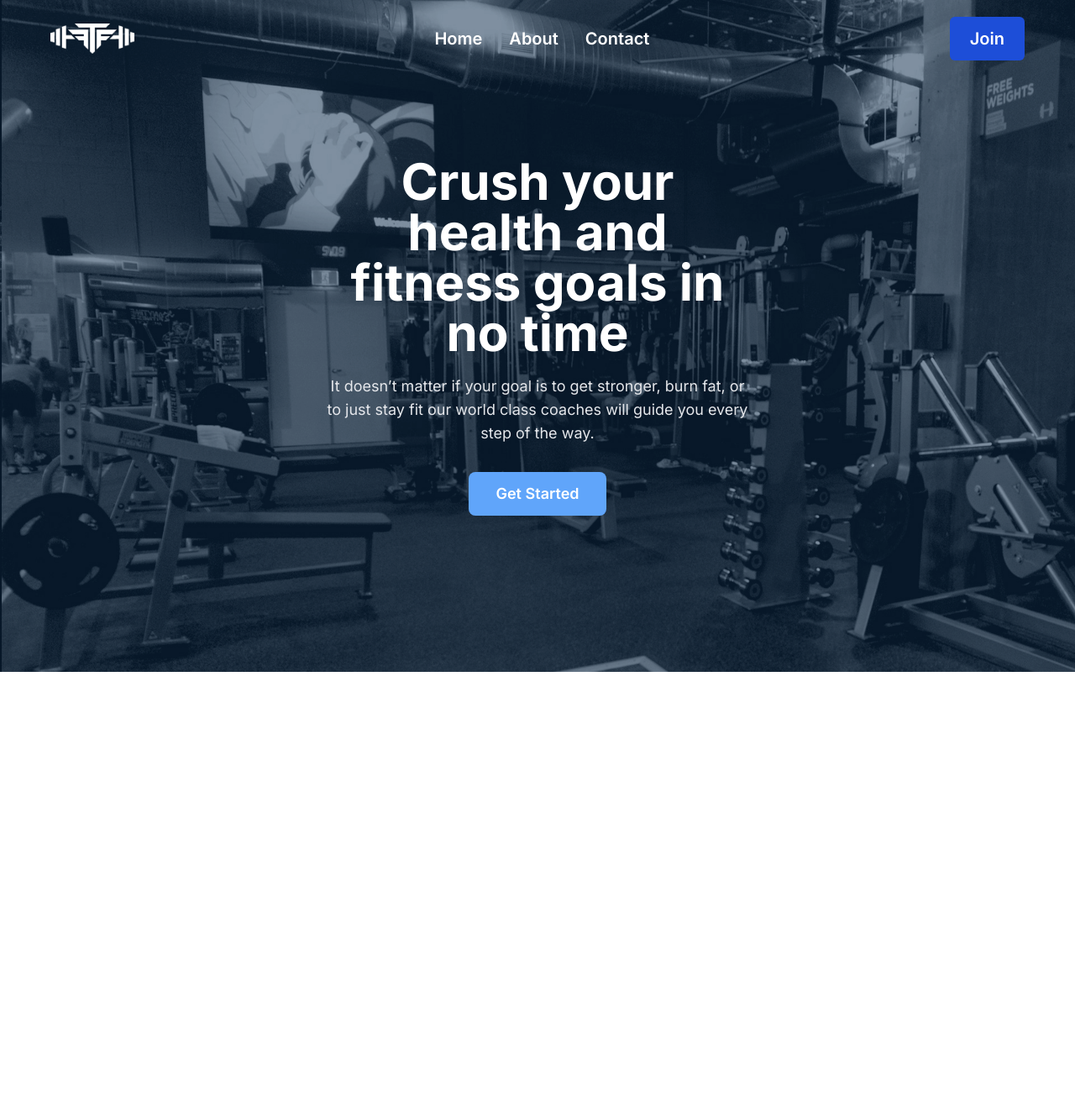
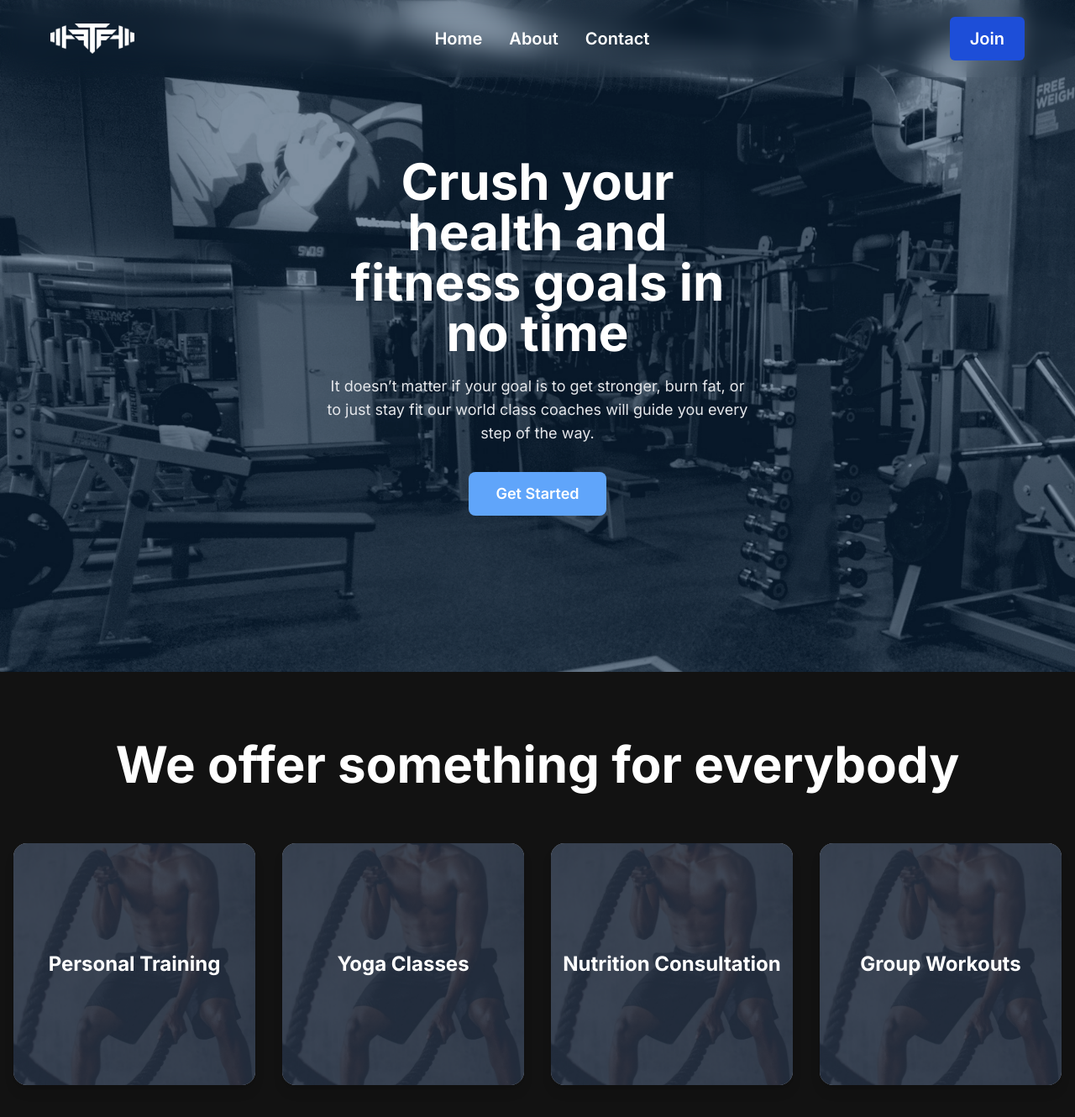
Before and after one commit to GerencserOliver/gym-website, a Next.js app: page / in a window 1280 px wide. Shown: the top 1330 px of the page at 84% size. Before the commit the page ends 800 px from the top, so only its background shows below. Built offline with nearby package versions, Linux system fonts and the light colour scheme.

Commit message:
Services

```diff
--- a/app/page.js
+++ b/app/page.js
@@ -1,5 +1,6 @@
 import Hero from "@/components/Hero";
 import Navbar from "@/components/Navbar";
+import Services from "@/components/Services";
 import Image from "next/image";
 
 export default function Home() {
@@ -7,6 +8,7 @@
     <main className="overflow-hidden font-poppins">
       <Navbar />
       <Hero />
+      <Services />
     </main>
   );
 }
--- a/components/Hero.jsx
+++ b/components/Hero.jsx
@@ -5,13 +5,16 @@
 const Hero = () => {
     return (
         <div>
-            <section className="h-screen relative">
+            <section className="relative">
+                <div className='h-screen relative'>
                     <Image
                         src={HeroImg}
                         alt="Background Image"
                         layout="fill"
+                        objectFit="cover"
                         quality={100}
                     />
+                </div>
                 <div className="absolute inset-0 flex justify-center items-center">
                     <div className="text-center mx-auto max-w-lg px-1 text-white">
                         <h1 className="text-4xl md:text-5xl lg:text-6xl font-bold">Crush your health and fitness goals in no time</h1>
--- a/components/MenuOverlay.jsx
+++ b/components/MenuOverlay.jsx
@@ -3,7 +3,7 @@
 
 const MenuOverlay = ({ links }) => {
   return (
-    <ul className="flex flex-col py-4 items-center ">
+    <ul className="flex flex-col py-4 items-center  tex-white">
         {links.map((link, index) => (
             <li key={index}>
             <NavLink href={link.href} title={link.title} />
--- a/components/NavLink.jsx
+++ b/components/NavLink.jsx
@@ -3,7 +3,7 @@
 const NavLink = ({ href, title }) => {
   return (
     <Link
-      href={href} className="block py-5 pl-3 pr-4 text-xl rounded md:p-0 hover:text-blue-400 transition-all font-semibold">{title}</Link>
+      href={href} className="block py-5 pl-3 pr-4 text-xl rounded md:p-0 hover:text-blue-400 transition-all font-semibold text-white">{title}</Link>
   );
 };
 
--- a/components/Navbar.jsx
+++ b/components/Navbar.jsx
@@ -15,12 +15,12 @@
 const Navbar = () => {
     const [isOpen, setIsOpen] = useState(false);
     return (
-        <nav className='fixed top-0 z-50 w-full px-10'>
+        <nav className='fixed top-0 z-50 w-full px-10 bg-blur backdrop-filter backdrop-blur-md'>
             <div className='flex flex-wrap items-center justify-between mx-auto p-5'>
                 <Link href={"/"} className='text-xl text-white font-bold'>
                     <Image src="/logo.png" alt="logo" width={100} height={50} />
                 </Link>
-                <div className='mobile-menu block md:hidden cursor-pointer'>
+                <div className='mobile-menu block md:hidden cursor-pointer text-white'>
                     {!isOpen ? (
                         <Bars3Icon className='h-8 w-8' onClick={() => setIsOpen(true)} />
                     ) : (
--- /dev/null
+++ b/components/Services.jsx
@@ -0,0 +1,34 @@
+import React from 'react';
+
+const ServiceCard = ({ imageUrl, title }) => {
+    return (
+        <div className='relative bg-gray-400 rounded-2xl shadow-lg cursor-pointer h-72 w-72'>
+            <img src={imageUrl} alt={title} className='rounded-2xl object-cover h-full w-full' />
+            <div className='absolute inset-0 flex justify-center items-center'>
+                <div>
+                    <h3 className='text-2xl font-bold text-white'>{title}</h3>
+                </div>
+            </div>
+        </div>
+    );
+}
+
+const Services = () => {
+    return (
+        <div>
+            <section id='services' className='py-20 bg-[#121212] h-screen'>
+                <div className='container mx-auto'>
+                    <h2 className='text-6xl font-bold text-center text-white'>We offer something for everybody</h2>
+                    <div className='flex justify-center items-center flex-wrap gap-8 mt-16 text-center'>
+                        <ServiceCard imageUrl="/card-1.png" title="Personal Training" />
+                        <ServiceCard imageUrl="/card-1.png" title="Yoga Classes" />
+                        <ServiceCard imageUrl="/card-1.png" title="Nutrition Consultation" />
+                        <ServiceCard imageUrl="/card-1.png" title="Group Workouts" />
+                    </div>
+                </div>
+            </section>
+        </div>
+    );
+}
+
+export default Services;
```
Also changed, not shown: public/card-1.png (added). Lines whose indentation alone changed are shown as unchanged.
